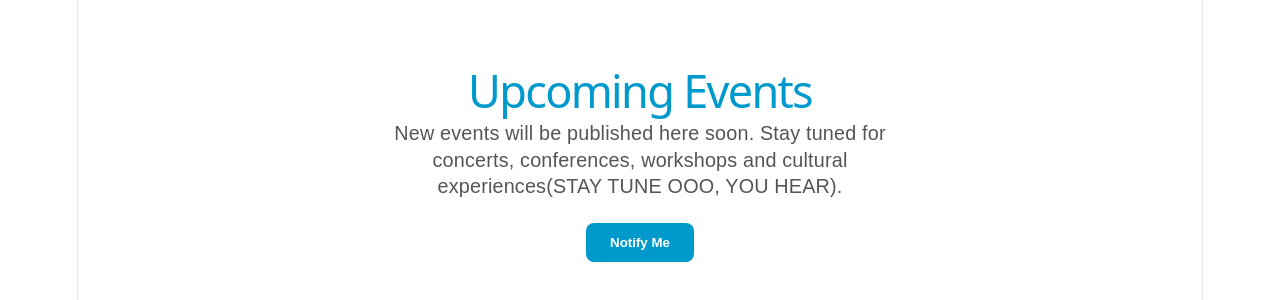
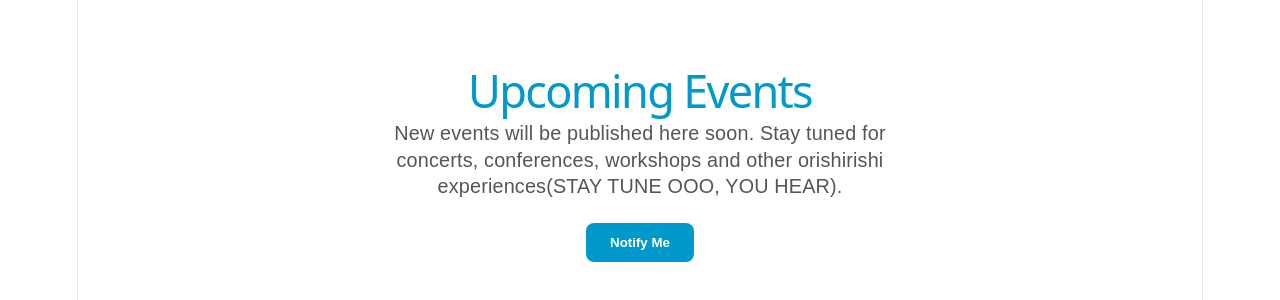
Before and after one commit to Sandradanny/Event-ticketing-platform-project-, a React (Vite) app in the folder eventhub-frontend/: page /events in a window 1280 px wide. Shown: the part 206-506 px from the top of the page. Built offline with nearby package versions, Linux system fonts and the light colour scheme.

Commit message:
Add homepage components and project structure

```diff
--- a/eventhub-frontend/src/pages/SearchResults.jsx
+++ b/eventhub-frontend/src/pages/SearchResults.jsx
@@ -18,7 +18,7 @@ export default function SearchResults() {
 
         <p style={{ color: '#555', fontSize: '1.1rem', maxWidth: '500px' }}>
           New events will be published here soon. Stay tuned for concerts,
-          conferences, workshops and cultural experiences(STAY TUNE OOO, YOU HEAR).
+          conferences, workshops and other orishirishi experiences(STAY TUNE OOO, YOU HEAR).
         </p>
 
         <button
```
